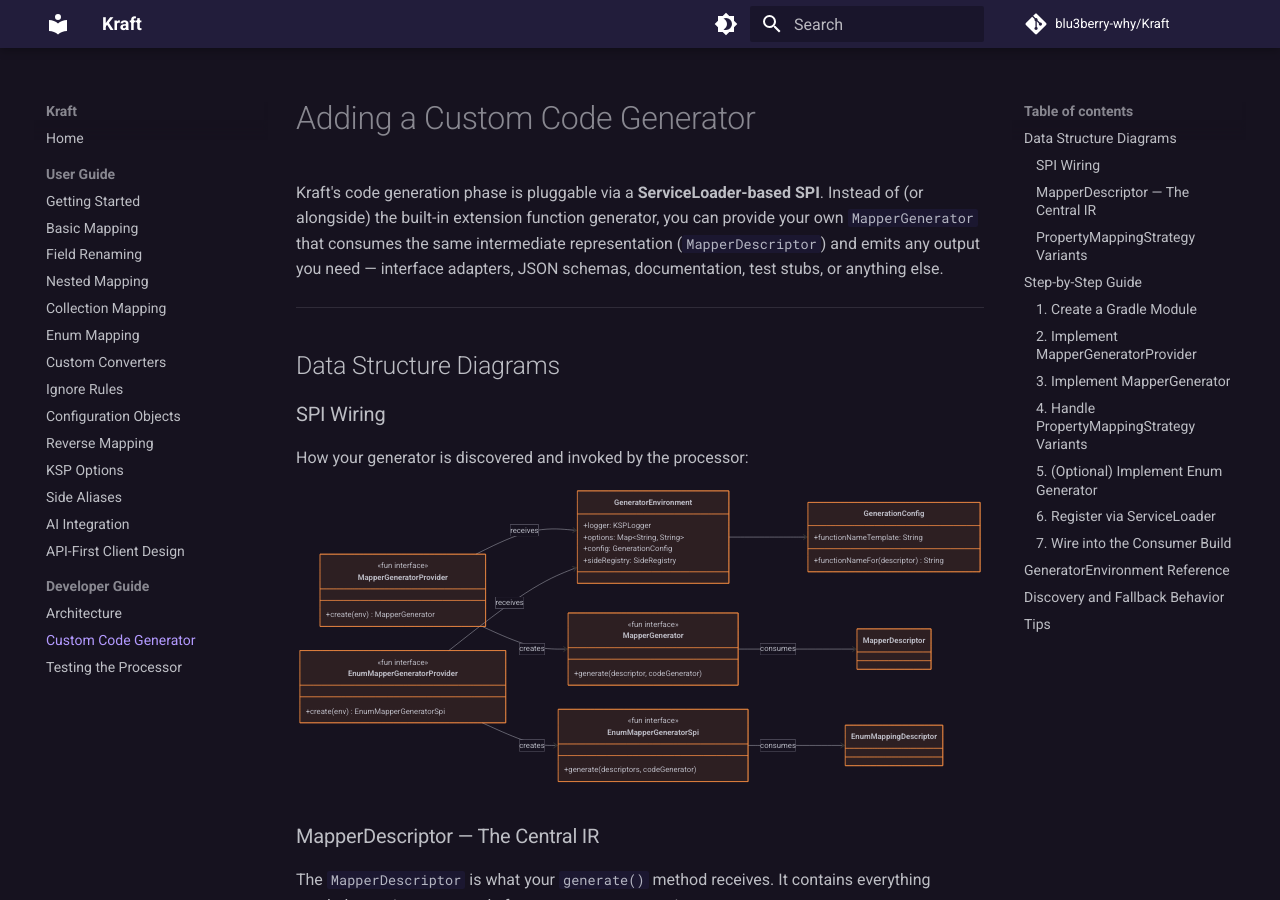
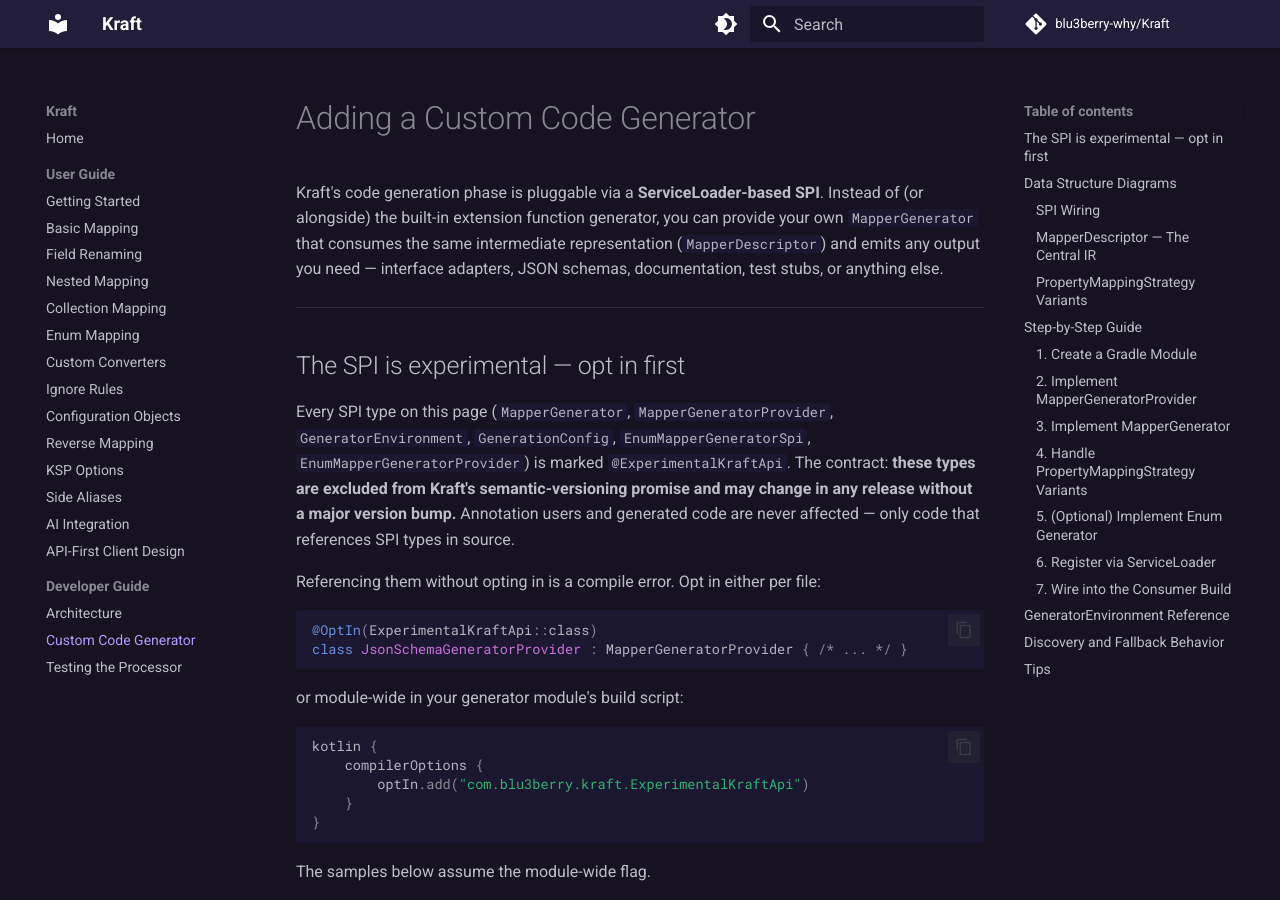
Before and after one commit to blu3berry-why/Kraft, an MkDocs documentation site: the page built from docs/developer-guide/custom-code-generator.md, in a window 1280 px wide and 900 px high. Built offline with MkDocs 1.6.1 and Material for MkDocs 9.7.7, drawn with Linux system fonts in a browser that asks for light colours; comment, search, counter and statistics services are not loaded.

Commit message:
docs: document @ExperimentalKraftApi opt-in in custom generator guide
The SPI opt-in requirement means every sample on this page needs
@OptIn or the module-wide compiler flag; show both and state the
semver-exclusion contract.

Co-Authored-By: Claude Fable 5 <noreply@anthropic.com>

````diff
--- a/docs/developer-guide/custom-code-generator.md
+++ b/docs/developer-guide/custom-code-generator.md
@@ -1,6 +1,31 @@
 # Adding a Custom Code Generator
 
 Kraft's code generation phase is pluggable via a **ServiceLoader-based SPI**. Instead of (or alongside) the built-in extension function generator, you can provide your own `MapperGenerator` that consumes the same intermediate representation (`MapperDescriptor`) and emits any output you need — interface adapters, JSON schemas, documentation, test stubs, or anything else.
+
+---
+
+## The SPI is experimental — opt in first
+
+Every SPI type on this page (`MapperGenerator`, `MapperGeneratorProvider`, `GeneratorEnvironment`, `GenerationConfig`, `EnumMapperGeneratorSpi`, `EnumMapperGeneratorProvider`) is marked `@ExperimentalKraftApi`. The contract: **these types are excluded from Kraft's semantic-versioning promise and may change in any release without a major version bump.** Annotation users and generated code are never affected — only code that references SPI types in source.
+
+Referencing them without opting in is a compile error. Opt in either per file:
+
+```kotlin
+@OptIn(ExperimentalKraftApi::class)
+class JsonSchemaGeneratorProvider : MapperGeneratorProvider { /* ... */ }
+```
+
+or module-wide in your generator module's build script:
+
+```kotlin
+kotlin {
+    compilerOptions {
+        optIn.add("com.blu3berry.kraft.ExperimentalKraftApi")
+    }
+}
+```
+
+The samples below assume the module-wide flag.
 
 ---
 
````
